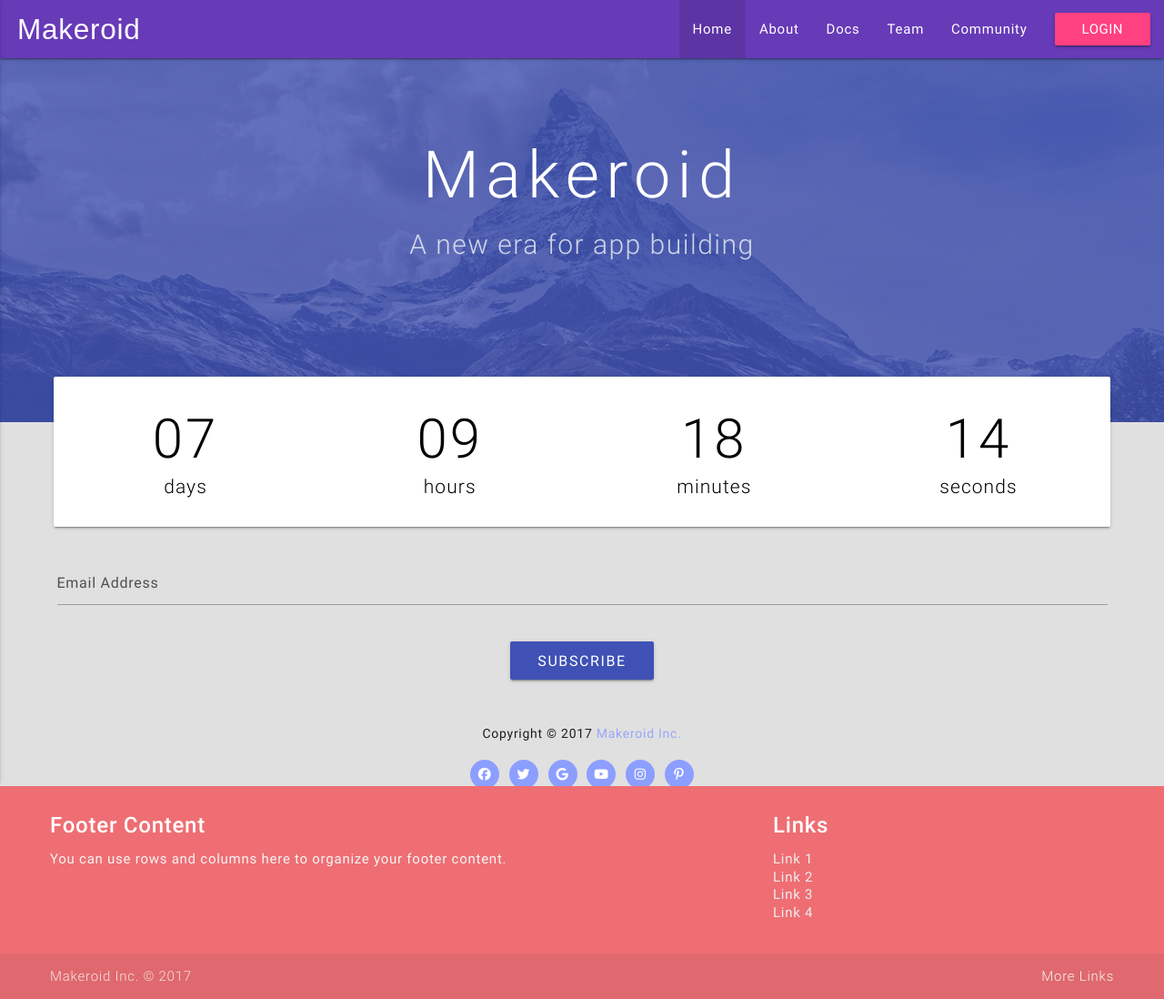
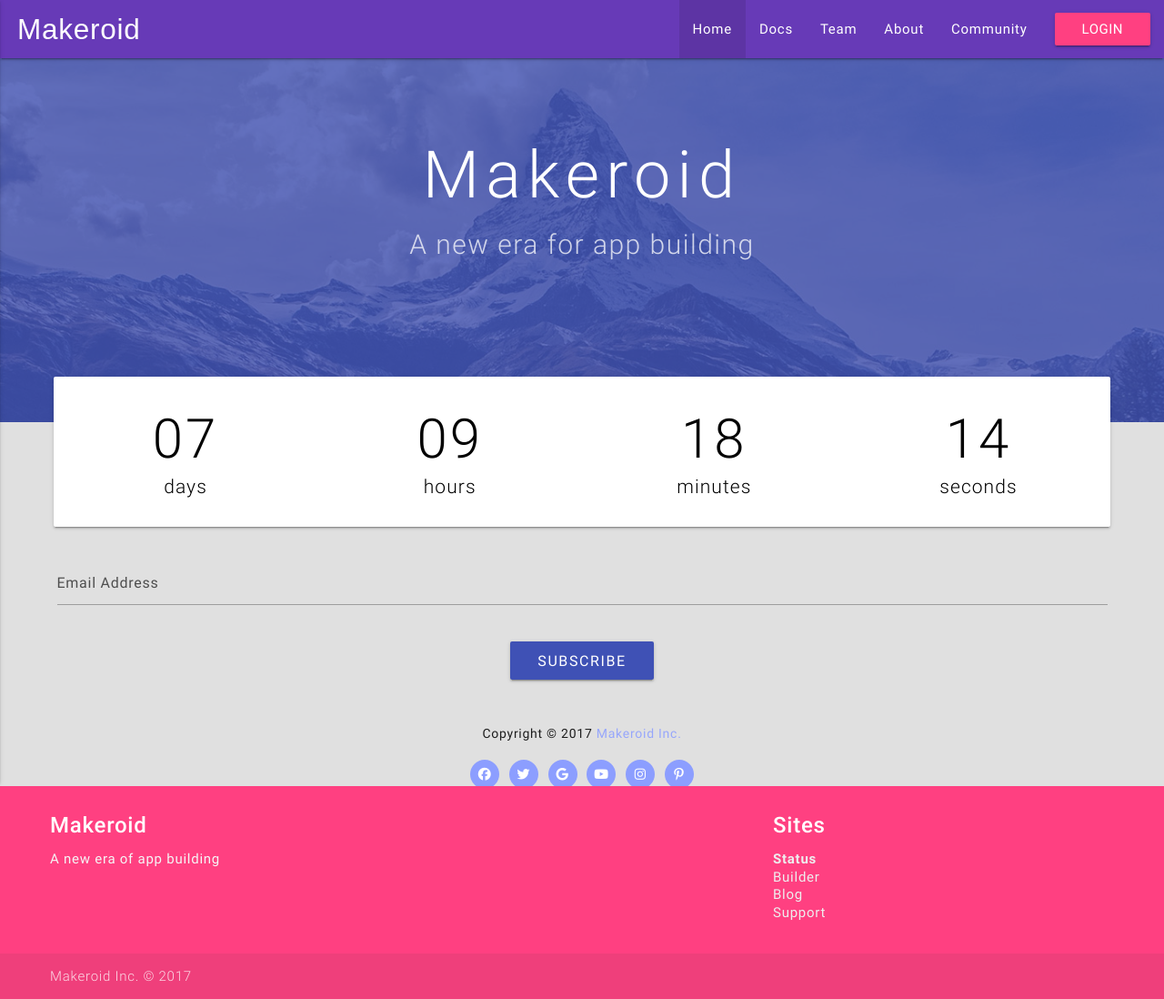
Before and after one commit to Kodular/kodular.github.io, a PHP site: page /home in a window 1280 px wide. Shown: the whole page at 91% size. Run offline with PHP 8.4, Linux system fonts and the light colour scheme; some libraries are stand-ins or nearby versions; some web fonts are replaced.

Commit message:
Updated Footer
Fixed other bugs

```diff
--- a/assets/templates/footer.php
+++ b/assets/templates/footer.php
@@ -1,18 +1,18 @@
 <?php include "assets/templates/fab.php"; ?>
-<footer class="page-footer">
+<footer class="page-footer" style="background-color: #ff4081;">
   <div class="container">
     <div class="row">
       <div class="col l6 s12">
-        <h5 class="white-text">Footer Content</h5>
-        <p class="grey-text text-lighten-4">You can use rows and columns here to organize your footer content.</p>
+        <h5 class="white-text">Makeroid</h5>
+        <p class="grey-text text-lighten-4">A new era of app building</p>
       </div>
       <div class="col l4 offset-l2 s12">
-        <h5 class="white-text">Links</h5>
+        <h5 class="white-text">Sites</h5>
         <ul>
-          <li><a class="grey-text text-lighten-3" href="#!">Link 1</a></li>
-          <li><a class="grey-text text-lighten-3" href="#!">Link 2</a></li>
-          <li><a class="grey-text text-lighten-3" href="#!">Link 3</a></li>
-          <li><a class="grey-text text-lighten-3" href="#!">Link 4</a></li>
+          <b><li><a class="grey-text text-lighten-3" href="https://status.makeroid.tk">Status</a></li></b>
+          <li><a class="grey-text text-lighten-3" href="https://builder.makeroid.tk">Builder</a></li>
+          <li><a class="grey-text text-lighten-3" href="https://blog.makeroid.tk">Blog</a></li>
+          <li><a class="grey-text text-lighten-3" href="https://support.makeroid.tk">Support</a></li>
         </ul>
       </div>
     </div>
@@ -20,7 +20,6 @@
   <div class="footer-copyright">
     <div class="container">
     Makeroid Inc. © 2017
-    <a class="grey-text text-lighten-4 right" href="#!">More Links</a>
     </div>
   </div>
 </footer>
--- a/assets/templates/header.php
+++ b/assets/templates/header.php
@@ -31,9 +31,9 @@ ob_start("sanitize_output");
 	<link href="/assets/css/style.css" rel="stylesheet" type="text/css">
 
 	<script src="/assets/js/jquery.min.js" type="text/javascript"></script>
-	<script src="/js/materialize.min.js" type="text/javascript"></script>
-	<script src="/js/fontawesome.js" type="text/javascript"></script>
-	<script src="/js/mobile-nav.js" type="text/javascript"></script>
+	<script src="/assets/js/materialize.min.js" type="text/javascript"></script>
+	<script src="/assets/js/fontawesome.js" type="text/javascript"></script>
+	<script src="/assets/js/mobile-nav.js" type="text/javascript"></script>
 
 	<script type='application/ld+json'>
 	{
@@ -66,9 +66,9 @@ ob_start("sanitize_output");
 		<a href="#" data-activates="mobile-demo" class="button-collapse"><i class="material-icons">menu</i></a>
 		<ul class="right hide-on-med-and-down">
 		  <li<?php if( strpos($_SERVER["REQUEST_URI"], "/home") !== false ) { echo " class=\"active\""; }?>><a href="/home">Home</a></li>
-		  <li<?php if( strpos($_SERVER["REQUEST_URI"], "/about") !== false ) { echo " class=\"active\""; }?>><a href="/about">About</a></li>
 		  <li<?php if( strpos($_SERVER["REQUEST_URI"], "/docs") !== false ) { echo " class=\"active\""; }?>><a href="/docs">Docs</a></li>
 		  <li<?php if( strpos($_SERVER["REQUEST_URI"], "/team") !== false ) { echo " class=\"active\""; }?>><a href="/team">Team</a></li>
+		  <li<?php if( strpos($_SERVER["REQUEST_URI"], "/about") !== false ) { echo " class=\"active\""; }?>><a href="/about">About</a></li>
 		  <li><a target="_blank" href="https://community.makeroid.tk/">Community</a></li>
 		  <li><a class="waves-effect waves-dark btn pink accent-2" href="https://builder.makeroid.tk">Login</a></a></li>
 		</ul>
@@ -77,9 +77,9 @@ ob_start("sanitize_output");
 	</div>
 	<ul class="side-nav" id="mobile-demo">
 	  <li<?php if( strpos($_SERVER["REQUEST_URI"], "/home") !== false ) { echo " class=\"active\""; }?>><a href="/home">Home</a></li>
-	  <li<?php if( strpos($_SERVER["REQUEST_URI"], "/about") !== false ) { echo " class=\"active\""; }?>><a href="/about">About</a></li>
 	  <li<?php if( strpos($_SERVER["REQUEST_URI"], "/docs") !== false ) { echo " class=\"active\""; }?>><a href="/docs">Docs</a></li>
 	  <li<?php if( strpos($_SERVER["REQUEST_URI"], "/team") !== false ) { echo " class=\"active\""; }?>><a href="/team">Team</a></li>
+	  <li<?php if( strpos($_SERVER["REQUEST_URI"], "/about") !== false ) { echo " class=\"active\""; }?>><a href="/about">About</a></li>
 	  <li><a target="_blank" href="https://community.makeroid.tk/">Community</a></li>
 	  <li><a class="waves-effect waves-dark btn  pink accent-2" href="https://builder.makeroid.tk">Login</a></a></li>
 	</ul>
--- a/docs/connectivity.php
+++ b/docs/connectivity.php
@@ -18,6 +18,6 @@
 	<a class="waves-effect waves-dark btn-large pink accent-2">Bluetooth Server</a>
 	<a class="waves-effect waves-dark btn-large pink accent-2">Web</a>
 
-<?php include "../assets/templates/fab.php"; ?>
+<?php include "../assets/templates/footer.php"; ?>
 </body>
 </html>
--- a/docs/drawing-and-animation.php
+++ b/docs/drawing-and-animation.php
@@ -18,6 +18,6 @@
 	<a class="waves-effect waves-dark btn-large pink accent-2">Canvas</a>		<a class="waves-effect waves-dark btn-large pink accent-2">Image Editor</a>
 	<a class="waves-effect waves-dark btn-large pink accent-2">Image Sprite</a>
 
-<?php include "../assets/templates/fab.php"; ?>
+<?php include "../assets/templates/footer.php"; ?>
 </body>
 </html>
--- a/docs/experimental.php
+++ b/docs/experimental.php
@@ -16,6 +16,6 @@
 	<h3>Select a component:</h3>
 	<a class="waves-effect waves-dark btn-large pink accent-2">Firebase DB</a>	<a class="waves-effect waves-dark btn-large pink accent-2">Google Map</a>
 
-<?php include "../assets/templates/fab.php"; ?>
+<?php include "../assets/templates/footer.php"; ?>
 </body>
 </html>
--- a/docs/index.php
+++ b/docs/index.php
@@ -55,7 +55,7 @@
 	  <a class="waves-effect waves-dark btn-large pink accent-2">Screen</a>
 	</div>
 
-<?php include "../assets/templates/fab.php"; ?>
+	<?php include "../assets/templates/footer.php"; ?>
 
   </body>
 </html>
--- a/docs/layout.php
+++ b/docs/layout.php
@@ -22,6 +22,6 @@
 	<a class="waves-effect waves-dark btn-large pink accent-2">Vertical Arrangement</a>
 	<a class="waves-effect waves-dark btn-large pink accent-2">Vertical Scroll Arrangement</a>
 
-<?php include "../assets/templates/fab.php"; ?>
+<?php include "../assets/templates/footer.php"; ?>
 </body>
 </html>
--- a/docs/lego-mindstorms.php
+++ b/docs/lego-mindstorms.php
@@ -38,6 +38,6 @@
 	<a class="waves-effect waves-dark btn-large pink accent-2">Ev3 UI</a>
 	<a class="waves-effect waves-dark btn-large pink accent-2">Ev3 Commands</a>
 
-<?php include "../assets/templates/fab.php"; ?>
+<?php include "../assets/templates/footer.php"; ?>
 </body>
 </html>
--- a/docs/media.php
+++ b/docs/media.php
@@ -26,6 +26,6 @@
 	<a class="waves-effect waves-dark btn-large pink accent-2">Video Player</a>
 	<a class="waves-effect waves-dark btn-large pink accent-2">Yandex Translate</a>
 
-<?php include "../assets/templates/fab.php"; ?>
+<?php include "../assets/templates/footer.php"; ?>
 </body>
 </html>
--- a/docs/release-notes.php
+++ b/docs/release-notes.php
@@ -51,7 +51,7 @@
 		<li>Plus, a lot more coming soon!</li>
 	  </ul>
 
-<?php include "../assets/templates/fab.php"; ?>
+<?php include "../assets/templates/footer.php"; ?>
 
   </body>
 </html>
--- a/docs/sensors.php
+++ b/docs/sensors.php
@@ -26,6 +26,6 @@
 	<a class="waves-effect waves-dark btn-large pink accent-2">Pedometer</a>
 	<a class="waves-effect waves-dark btn-large pink accent-2">Proximity Sensor</a>
 
-<?php include "../assets/templates/fab.php"; ?>
+<?php include "../assets/templates/footer.php"; ?>
 </body>
 </html>
--- a/docs/social.php
+++ b/docs/social.php
@@ -24,6 +24,6 @@
 	<a class="waves-effect waves-dark btn-large pink accent-2">Texting</a>
 	<a class="waves-effect waves-dark btn-large pink accent-2">Twitter</a>
 
-<?php include "../assets/templates/fab.php"; ?>
+<?php include "../assets/templates/footer.php"; ?>
 </body>
 </html>
--- a/docs/storage.php
+++ b/docs/storage.php
@@ -19,6 +19,6 @@
 	<a class="waves-effect waves-dark btn-large pink accent-2">Tiny DB</a>
 	<a class="waves-effect waves-dark btn-large pink accent-2">Tiny Web DB</a>
 
-<?php include "../assets/templates/fab.php"; ?>
+<?php include "../assets/templates/footer.php"; ?>
 </body>
 </html>
--- a/docs/user-interface.php
+++ b/docs/user-interface.php
@@ -31,6 +31,6 @@
 	<a class="waves-effect waves-dark btn-large pink accent-2">Time Picker</a>
 	<a class="waves-effect waves-dark btn-large pink accent-2">Web Viewer</a>
 
-<?php include "../assets/templates/fab.php"; ?>
+<?php include "../assets/templates/footer.php"; ?>
 </body>
 </html>
```
